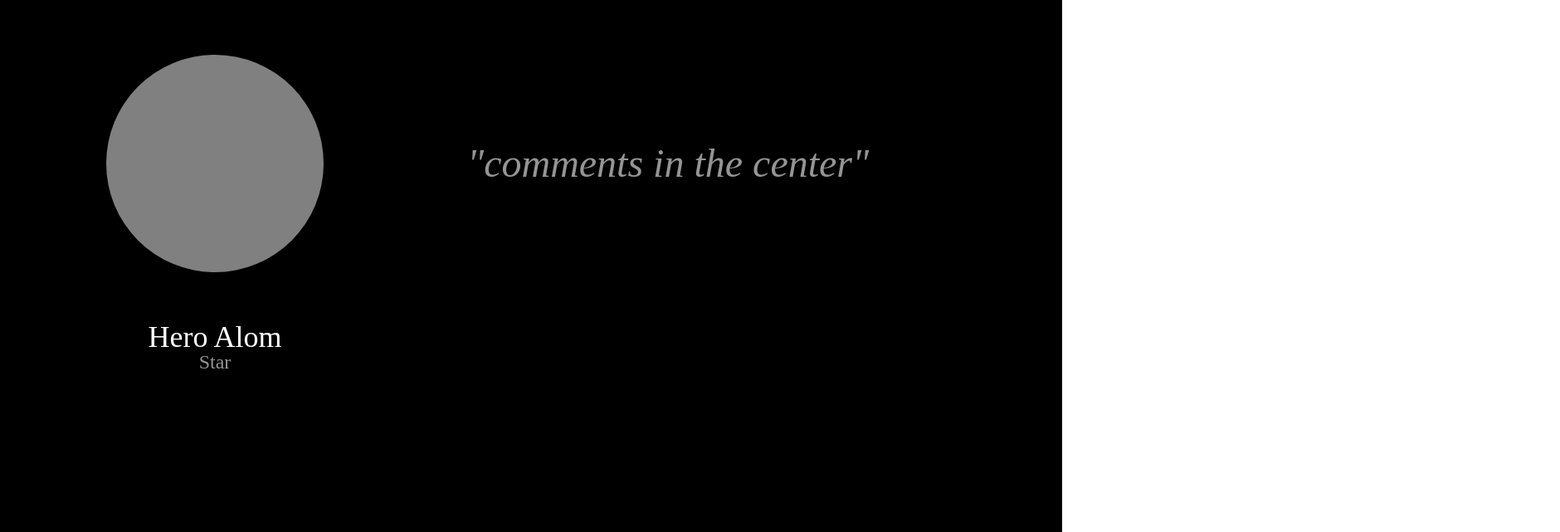
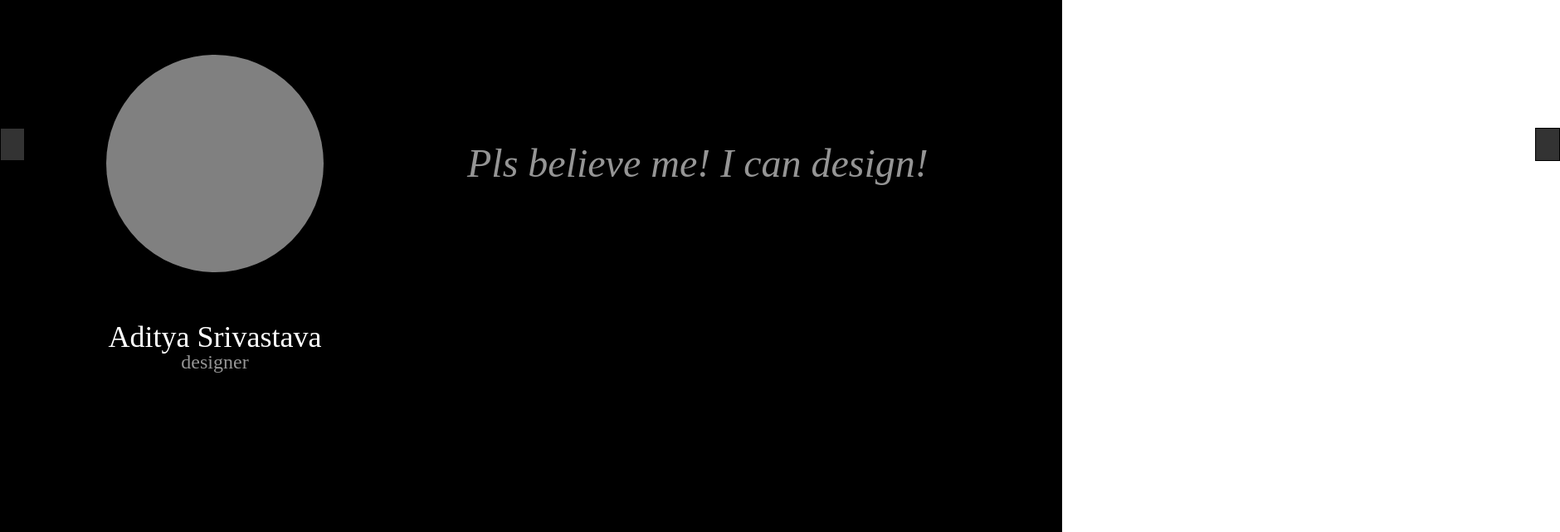
Before and after one commit to anujkumar09062001/iitrms-new, a React (Create React App) app: page / in a window 1280 px wide. Shown: the part 2156-2797 px from the top of the page at 83% size, 1880 px wide, since content can reach past the window. Built offline with nearby package versions, Linux system fonts and the light colour scheme.

Commit message:
slider added

```diff
--- a/src/components/navbar/navbar.jsx
+++ b/src/components/navbar/navbar.jsx
@@ -1,22 +1,22 @@
-import React ,{Component} from "react";
+import React, { Component } from "react";
 import "./navbar.css";
 // import { Grid, Segment } from 'semantic-ui-react'
 import Image from "../../assests/logo.svg";
 
 class Navbar extends Component {
-  dropdown1 = () => {
-    console.log(1);
-    var x = document.getElementsByClassName("navbar-navigation");
-    console.log(x);
-    x.display = "block";
-    if(x.display === "block"){
-      console.log(2);
-      x.display = 'none'
-    }
-    else {
-      x.display = "block"
-    }
-  }
+  // dropdown1 = () => {
+  //   console.log(1);
+  //   var x = document.getElementsByClassName("navbar-navigation");
+  //   console.log(x);
+  //   x.display = "block";
+  //   if(x.display === "block"){
+  //     console.log(2);
+  //     x.display = 'none'
+  //   }
+  //   else {
+  //     x.display = "block"
+  //   }
+  // }
   render() {
     return (
       <div className="navbar">
@@ -57,11 +57,13 @@ class Navbar extends Component {
             </a>
           </div>
         </div>
-        <a href="javascript:void(0);" onClick={this.dropdown1()}><div className="dropdown" >
-          <div className="individual_bar"></div>
-          <br></br>
-          <div className="individual_bar"></div>
-        </div></a>
+        <a href="javascript:void(0);">
+          <div className="dropdown">
+            <div className="individual_bar"></div>
+            <br></br>
+            <div className="individual_bar"></div>
+          </div>
+        </a>
       </div>
     );
   }
--- a/src/homepage/homepage.css
+++ b/src/homepage/homepage.css
@@ -39,6 +39,24 @@
   height: 100%;
   padding: 200px 0px;
   background-color: #000;
+}
+.homepage-testimonials-leftslide{
+  width: 30px;
+  height: 40px;
+  position: absolute;
+  border: 1px solid;
+  background-color: #333;
+  margin:350px 0px 0px 0px;
+  cursor: pointer;
+}
+.homepage-testimonials-rightslide{
+  width:30px;
+  height:40px;
+  position: absolute;
+  border: 1px solid;
+  background-color: #333;
+  margin:350px 0px 0px 1850px;
+  cursor: pointer;
 }
 .homepage-testimonials-firstpart {
   display: flex;
--- a/src/homepage/homepage.jsx
+++ b/src/homepage/homepage.jsx
@@ -2,12 +2,42 @@ import React, { Component } from "react";
 import "./homepage.css";
 import Navbar from "../components/navbar/navbar";
 import CarBackground from "../assests/car.png";
+import testimonials from "./testimonialsData.json";
 
 class Homepage extends Component {
   constructor(props) {
     super(props);
-    this.state = {};
+    this.state = {
+      activeIndex: 2
+    };
   }
+  leftscroll = () => {
+    var i = this.state.activeIndex;
+    if (i === 0) {
+      i = testimonials.length - 1;
+      this.setState({
+        activeIndex: i
+      });
+    } else {
+      i--;
+      this.setState({
+        activeIndex: i
+      });
+    }
+  };
+  rightscroll = () => {
+    var i = this.state.activeIndex;
+    if (i === testimonials.length - 1) {
+      this.setState({
+        activeIndex: 0
+      });
+    } else {
+      i++;
+      this.setState({
+        activeIndex: i
+      });
+    }
+  };
   render() {
     return (
       <div className="homepage">
@@ -19,20 +49,42 @@ class Homepage extends Component {
           <div className="homepage-projects-viewall">VIEW ALL PROJECTS</div>
         </div>
         <div className="homepage-testimonials">
+          <button
+            className="homepage-testimonials-leftslide"
+            onClick={this.leftscroll}
+          >
+            <div className="arrow-left"></div>
+          </button>
+          <button
+            className="homepage-testimonials-rightslide"
+            onClick={this.rightscroll}
+          >
+            <div className="arrow-right"></div>
+          </button>
           <div className="homepage-heading">TESTIMONIALS</div>
+          {testimonials.map((testiDetail, index) => {
+            if (index === this.state.activeIndex) {
+              return (
                 <div className="homepage-testimonials-content">
                   <div className="homepage-testimonials-firstpart">
                     <div className="homepage-testimonials-identity">
                       <div className="homepage-testimonials-photo"></div>
-                <div className="homepage-testimonials-name">Hero Alom</div>
-                <div className="homepage-testimonials-post">Star</div>
+                      <div className="homepage-testimonials-name">
+                        {testiDetail.name}
+                      </div>
+                      <div className="homepage-testimonials-post">
+                        {testiDetail.post}
+                      </div>
                     </div>
                     <div className="homepage-testimonials-comment">
-                "comments in the center"{" "}
+                      {testiDetail.comment}{" "}
                     </div>
                     {/* <div className="homepage-testimonials-button"></div> */}
                   </div>
                 </div>
+              );
+            }
+          })}
         </div>
         <div className="homepage-sponsors">
           <div className="homepage-heading">SPONSORS</div>
@@ -194,9 +246,7 @@ class Homepage extends Component {
             ></iframe>
           </div>
           <div className="homepage-map-address">
-            <div className="homepage-map-home-heading">
-              HOME
-            </div>
+            <div className="homepage-map-home-heading">HOME</div>
             <div className="map-address">
               Mechanical & Industrial Engineering Department, IIT Roorkee 247667
               , Uttarakhand, India
--- /dev/null
+++ b/src/homepage/testimonialsData.json
@@ -0,0 +1,20 @@
+[
+  {
+    "id": 1,
+    "name": "Hero Alom",
+    "post": "actor",
+    "comment": "Looks does not matter"
+  },
+  {
+    "id": 2,
+    "name": "Maanav Seth",
+    "post": "hacker",
+    "comment": "Work while living life"
+  },
+  {
+    "id": 3,
+    "name": "Aditya Srivastava",
+    "post": "designer",
+    "comment": "Pls believe me! I can design!"
+  }
+]
```
Also changed, not shown: src/components/navbar/navbar.css (+13 -15 lines), src/index.css (+8 -8 lines), src/index.js (+7 -7 lines). Lines whose indentation alone changed are shown as unchanged.
